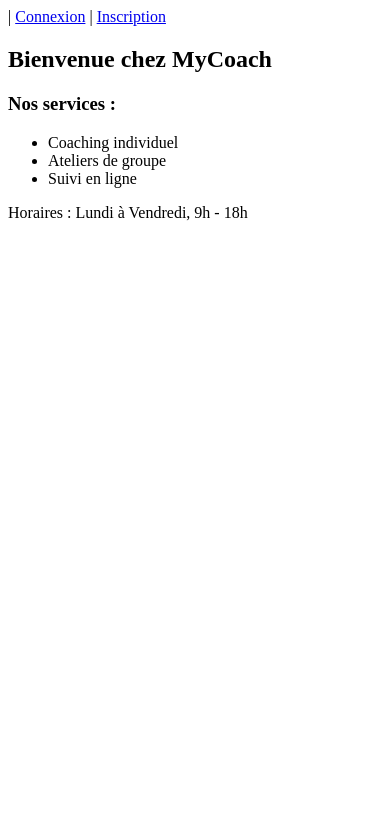
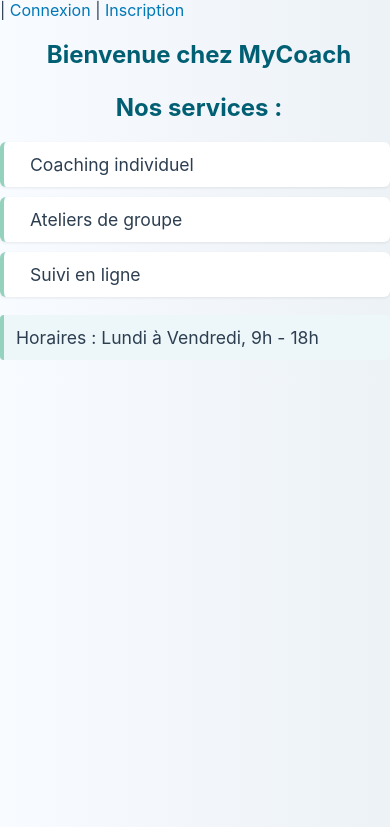
Before and after one commit to amina-abddm/Django_Web_Application, a Django app: page /schedule/ in a window 390 px wide. Shown: the top 827 px of the page. Run offline with Django 5.2, Linux system fonts and the light colour scheme.

Commit message:
initial commit

```diff
--- a/djangowebapplication/mycoach/settings.py
+++ b/djangowebapplication/mycoach/settings.py
@@ -115,7 +115,7 @@ USE_TZ = True
 # Static files (CSS, JavaScript, Images)
 # https://docs.djangoproject.com/en/5.2/howto/static-files/
 
-STATIC_URL = 'static/'
+STATIC_URL = '/static/'
 
 # Default primary key field type
 # https://docs.djangoproject.com/en/5.2/ref/settings/#default-auto-field
--- /dev/null
+++ b/djangowebapplication/schedule/static/css/home.css
@@ -0,0 +1,124 @@
+/* Typographie élégante */
+body {
+    font-family: 'Inter', 'Segoe UI', sans-serif;
+    background: linear-gradient(to right, #f8fbff, #edf2f7);
+    margin: 0;
+    padding: 0;
+    color: #2c3e50;
+}
+
+/* Conteneur principal */
+.container {
+    max-width: 960px;
+    margin: auto;
+    padding: 40px 20px;
+}
+
+/* Titres */
+h1, h2, h3 {
+    color: #005f73;
+    margin-bottom: 20px;
+    text-align: center;
+}
+
+h1 {
+    font-size: 2.5em;
+}
+
+h2 {
+    font-size: 2em;
+}
+
+h3 {
+    font-size: 1.5em;
+}
+
+/* Listes */
+ul {
+    list-style: none;
+    padding-left: 0;
+}
+
+ul li {
+    background: #ffffff;
+    border-left: 4px solid #94d2bd;
+    padding: 12px 16px;
+    margin-bottom: 10px;
+    border-radius: 6px;
+    box-shadow: 0 1px 3px rgba(0,0,0,0.08);
+    display: flex;
+    align-items: center;
+    font-size: 1.1em;
+}
+
+ul li i {
+    margin-right: 10px;
+    color: #005f73;
+    font-size: 1.2em;
+}
+
+/* Paragraphes */
+p {
+    background: #edf6f9;
+    padding: 12px;
+    border-left: 4px solid #94d2bd;
+    border-radius: 4px;
+    font-size: 1.1em;
+}
+
+/* Boutons */
+button {
+    background: #0a9396;
+    color: #fff;
+    border: none;
+    padding: 10px 16px;
+    border-radius: 5px;
+    cursor: pointer;
+    font-size: 1em;
+}
+
+button:hover {
+    background: #007f7d;
+}
+
+/* Liens */
+a {
+    color: #0077b6;
+    text-decoration: none;
+}
+
+a:hover {
+    text-decoration: underline;
+}
+
+/* Icônes dans les titres */
+h2 i, h3 i {
+    margin-right: 8px;
+    color: #0077b6;
+}
+
+/* Responsive mobile */
+@media (max-width: 600px) {
+    h1 {
+        font-size: 2em;
+    }
+    h2 {
+        font-size: 1.5em;
+    }
+    .container {
+        padding: 20px 10px;
+    }
+}
+.container a {
+    color: #0077b6;
+    font-weight: 500;
+}
+
+.container a:hover {
+    text-decoration: underline;
+}
+
+.container i {
+    margin-right: 6px;
+    color: #005f73;
+}
--- a/djangowebapplication/schedule/templates/authentification/login.html
+++ b/djangowebapplication/schedule/templates/authentification/login.html
@@ -1,4 +1,5 @@
 {% extends "schedule/base.html" %}
+{% load static %}
 
 {% block title %}Connexion{% endblock %}
 
--- a/djangowebapplication/schedule/templates/authentification/signup.html
+++ b/djangowebapplication/schedule/templates/authentification/signup.html
@@ -1,4 +1,5 @@
 {% extends "schedule/base.html" %}
+{% load static %}
 
 {% block title %}Inscription{% endblock %}
 
--- a/djangowebapplication/schedule/templates/schedule/base.html
+++ b/djangowebapplication/schedule/templates/schedule/base.html
@@ -1,3 +1,15 @@
+{% load static %}
+<!DOCTYPE html>
+<html lang="fr">
+<head>
+    <meta charset="UTF-8">
+    <title>{% block title %}MyCoach{% endblock %}</title>
+
+    <!-- Intégration du fichier CSS -->
+    <link rel="stylesheet" href="{% static 'css/home.css' %}">
+</head>
+<body>
+
 <nav>
 
     {% if user.is_authenticated %}
--- a/djangowebapplication/schedule/templates/schedule/home.html
+++ b/djangowebapplication/schedule/templates/schedule/home.html
@@ -1,16 +1,33 @@
 {% extends "schedule/base.html" %}
+{% load static %}
+<link rel="stylesheet" href="{% static 'css/style_global.css' %}">
+
+{% block head %}
+    <link rel="stylesheet" href="{% static 'css/style_accueil.css' %}">
+    <link rel="stylesheet" href="{% static 'css/fontawesome/css/all.min.css' %}">
+{% endblock %}
+
+{% block header %}
+    {% include "schedule/header.html" %}
+{% endblock %}
+
+{% block footer %}
+    {% include "schedule/footer.html" %}
+{% endblock %}
 
 {% block title %}Accueil{% endblock %}
 
 {% block content %}
-    <h2>Bienvenue chez {{ coach_name }}</h2>
+    <div class="accueil-container">
+        <h2 class="title-accueil"><i class="fas fa-handshake"></i> Bienvenue chez {{ coach_name }}</h2>
 
-    <h3>Nos services :</h3>
-    <ul>
-        {% for service in services %}
-            <li>{{ service }}</li>
-        {% endfor %}
-    </ul>
+        <h3><i class="fas fa-dumbbell"></i> Nos services :</h3>
+        <ul class="liste-services">
+            {% for service in services %}
+                <li><i class="fas fa-check-circle"></i> {{ service }}</li>
+            {% endfor %}
+        </ul>
 
-    <p>Horaires : {{ hours }}</p>
+        <p><i class="fas fa-clock"></i> Horaires : {{ hours }}</p>
+    </div>
 {% endblock %}
```
Also changed, not shown: djangowebapplication/schedule/templates/authentification/logout.html (+7 -3 lines), djangowebapplication/schedule/templates/schedule/dashboard_client.html (+22 -0 lines), djangowebapplication/db.sqlite3.
